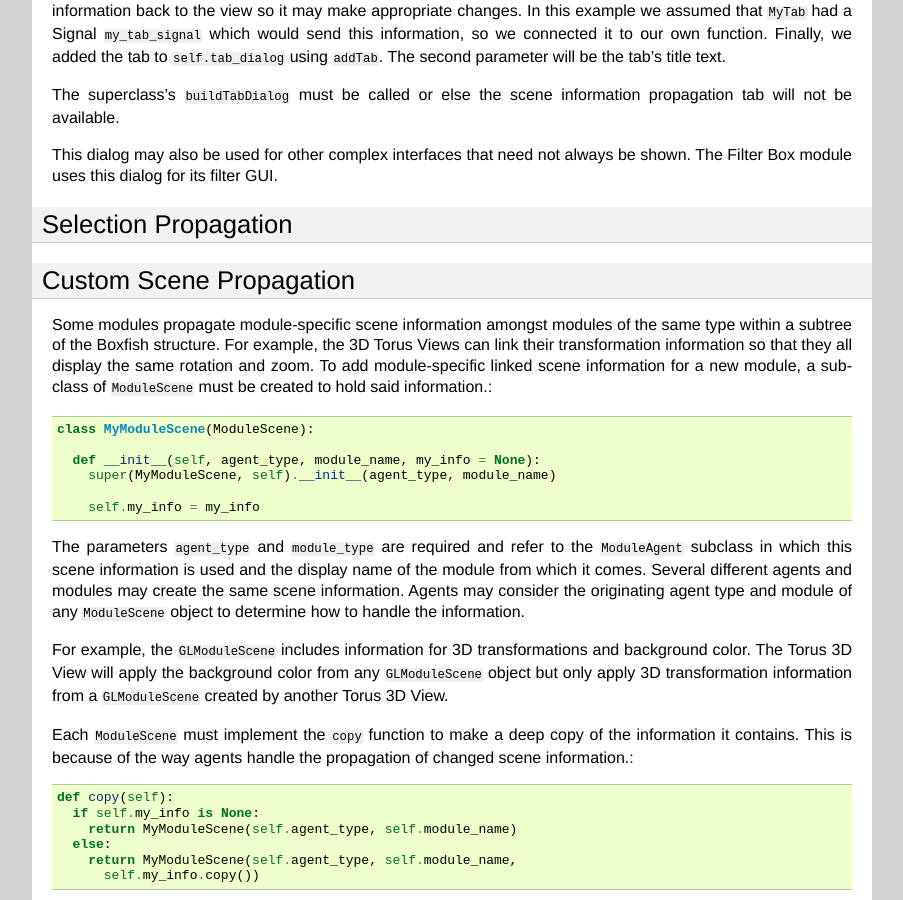
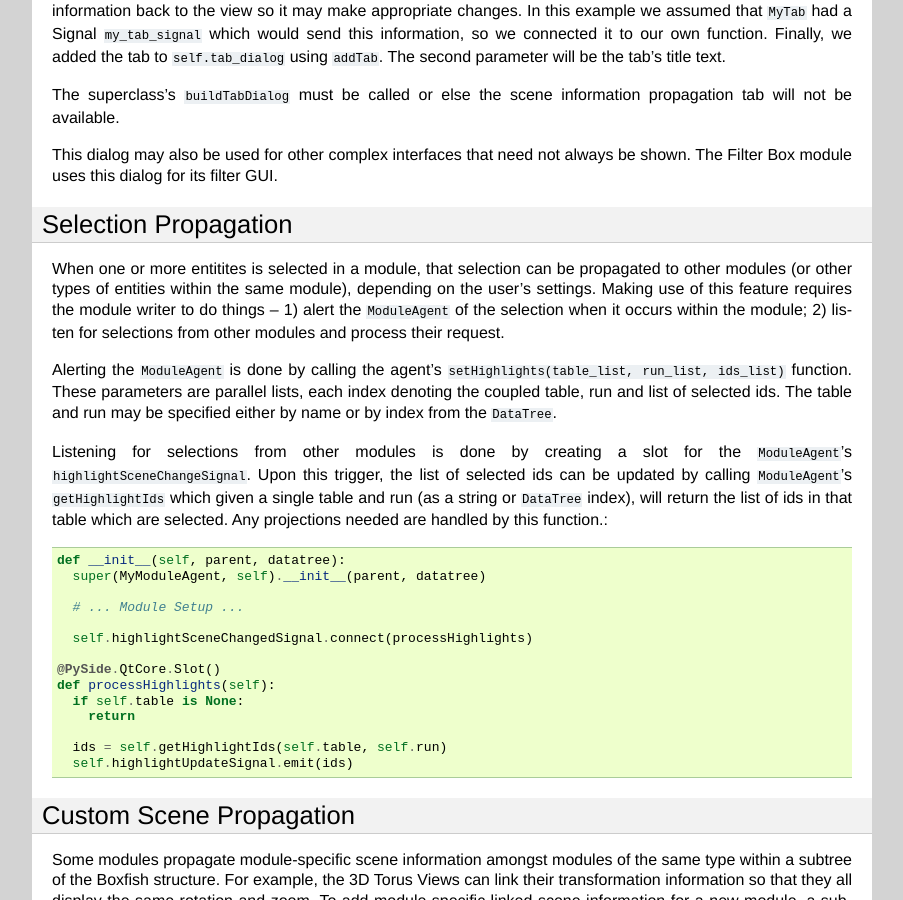
Before and after one commit to LLNL/boxfish, a Sphinx documentation site: the page built from docs/devguide/modules.rst, in a window 1280 px wide and 900 px high, scrolled down 4215 px. Shown: the whole window, without its empty margins (198-1101 px from the left). Built offline with Sphinx 7.4.7, drawn with Linux system fonts in a browser that asks for light colours; pages that are not in the unit, such as notebooks, are missing from menus.

Commit message:
Docs for highlight propagation

```diff
--- a/docs/devguide/modules.rst
+++ b/docs/devguide/modules.rst
@@ -269,6 +269,40 @@ be shown. The Filter Box module uses this dialog for its filter GUI.
 
 Selection Propagation
 ---------------------
+When one or more entitites is selected in a module, that selection can be
+propagated to other modules (or other types of entities within the same
+module), depending on the user's settings. Making use of this feature requires
+the module writer to do things -- 1) alert the ``ModuleAgent`` of the
+selection when it occurs within the module; 2) listen for selections from
+other modules and process their request.
+
+Alerting the ``ModuleAgent`` is done by calling the agent's
+``setHighlights(table_list, run_list, ids_list)`` function. These parameters
+are parallel lists, each index denoting the coupled table, run and list of
+selected ids. The table and run may be specified either by name or by index
+from the ``DataTree``.
+
+Listening for selections from other modules is done by creating a slot for the
+``ModuleAgent``'s ``highlightSceneChangeSignal``. Upon this trigger, the list
+of selected ids can be updated by calling ``ModuleAgent``'s
+``getHighlightIds`` which given a single table and run (as a string or
+``DataTree`` index), will return the list of ids in that table which are
+selected. Any projections needed are handled by this function.::
+
+  def __init__(self, parent, datatree):
+    super(MyModuleAgent, self).__init__(parent, datatree)
+
+    # ... Module Setup ...
+
+    self.highlightSceneChangedSignal.connect(processHighlights)
+
+  @PySide.QtCore.Slot()
+  def processHighlights(self):
+    if self.table is None:
+      return
+
+    ids = self.getHighlightIds(self.table, self.run)
+    self.highlightUpdateSignal.emit(ids)
 
 
 .. _module-scene-label:
```
